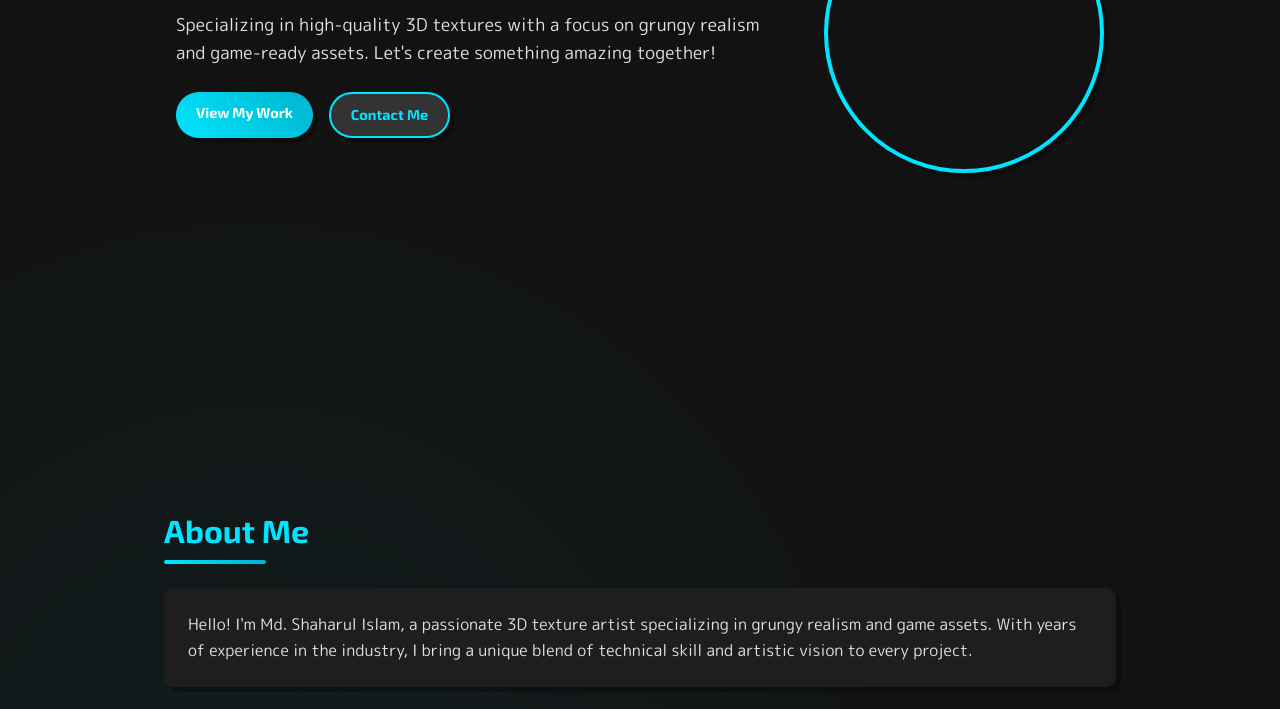
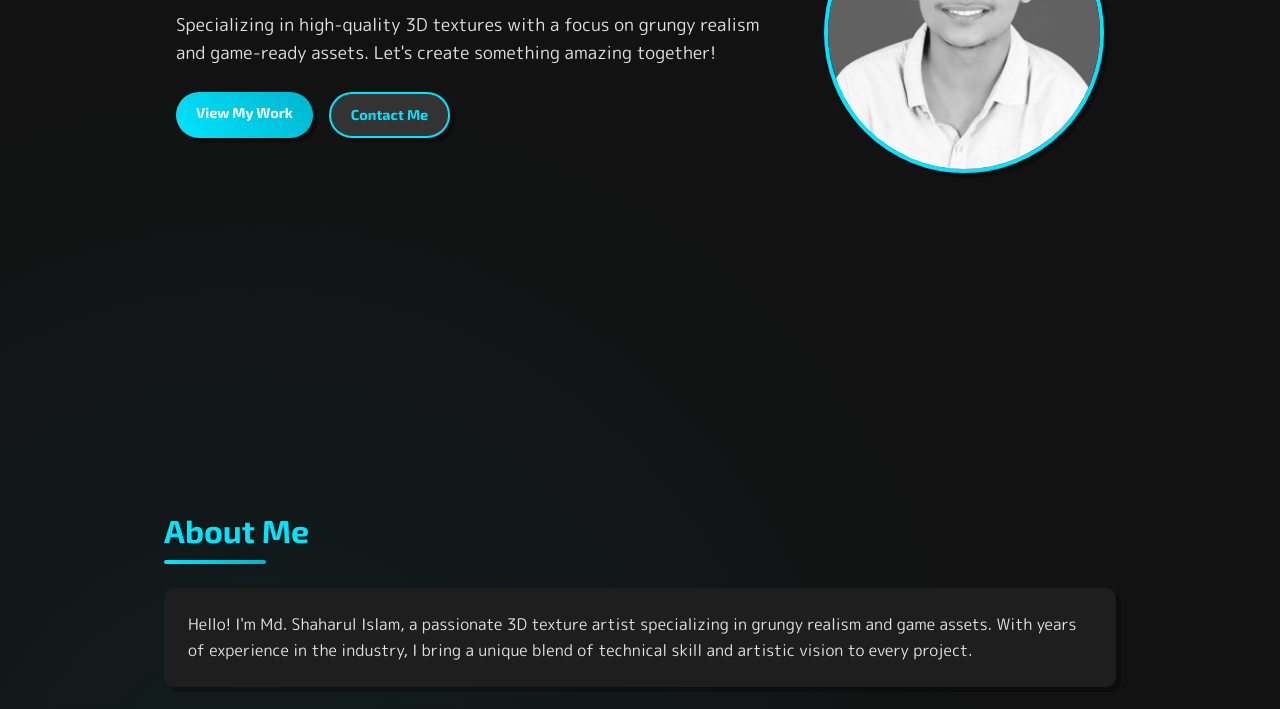
Before and after one commit to shaharulislam07/Shaharul-Islam-Portfolio, a plain HTML site: page index.html in a window 1280 px wide. Shown: the part 391-1100 px from the top of the page. Drawn offline with Linux system fonts and the light colour scheme.

Commit message:
Update index.html

```diff
--- a/index.html
+++ b/index.html
@@ -533,7 +533,7 @@
             <a href="#contact" class="btn btn-outline">Contact Me</a>
           </div>
         </div>
-        <img src="your-photo.jpg" alt="Md. Shaharul Islam - 3D Texture Artist" class="profile-image">
+        <img src="IMG_20220612_214002.jpg" alt="Md. Shaharul Islam - 3D Texture Artist" class="profile-image">
       </div>
     </section>
 
```
